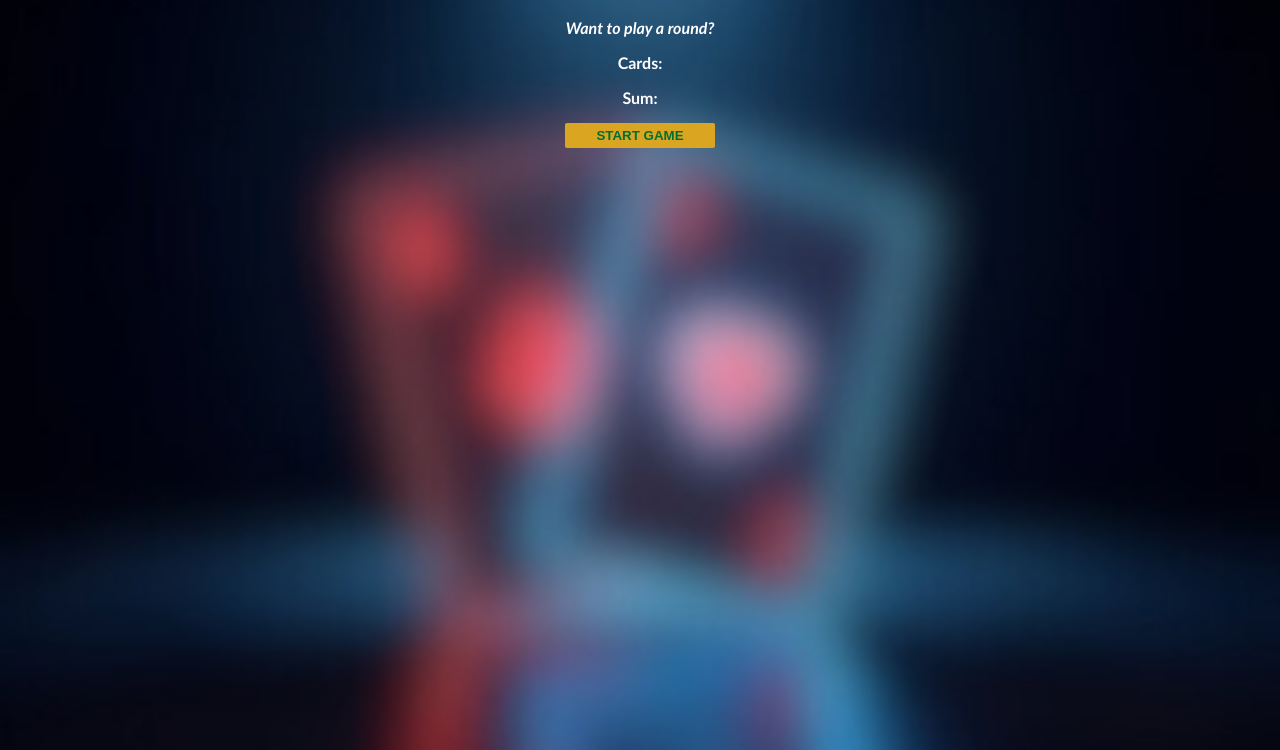
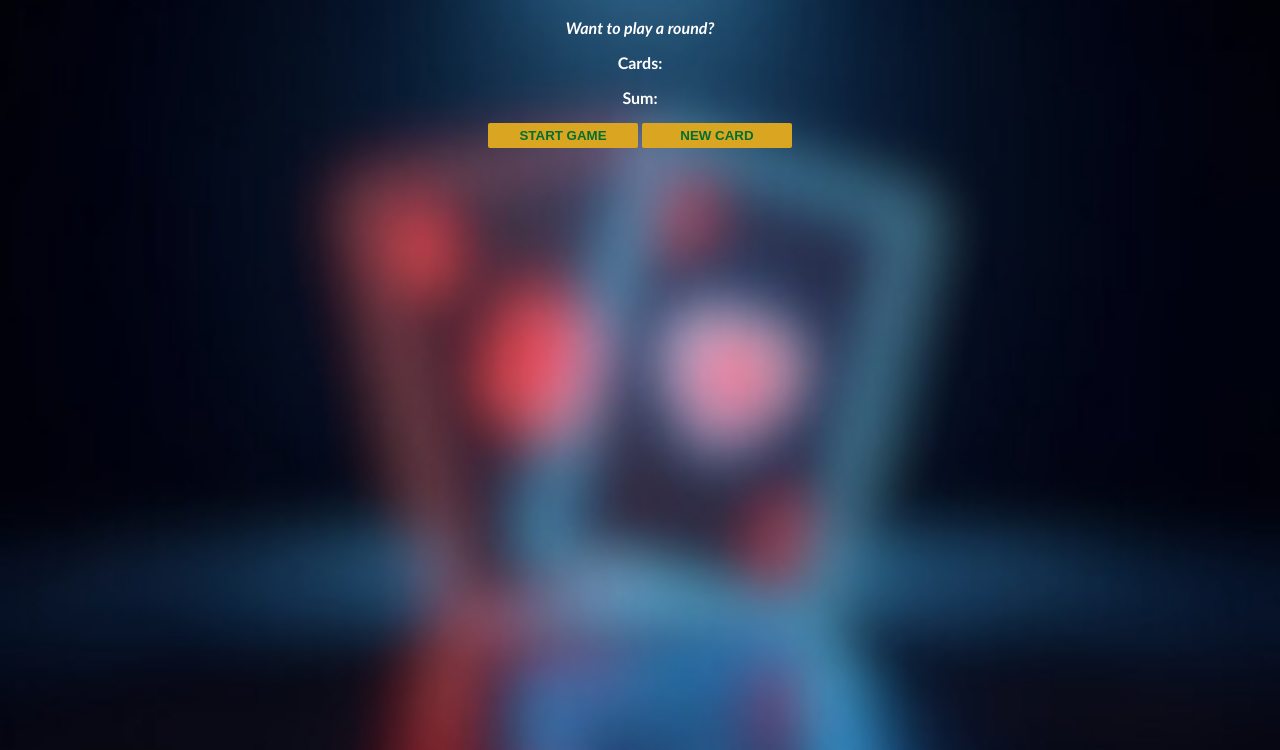
Before and after one commit to nyagajjr/Node_Js, a plain HTML site: page blackjack.html in a window 1280 px wide. Shown: the part 50-800 px from the top of the page. Drawn offline with Linux system fonts and the light colour scheme.

Commit message:
Adding a button NEW CARD

```diff
--- a/blackjack.html
+++ b/blackjack.html
@@ -12,6 +12,8 @@
             <!-- 1. Create a button that says START GAME.
             Make it call a startGame() function when clicked -->
             <button id="gamer" onclick="startGame()"> START GAME </button>
+            <button id="gamer" onclick="newCard()"> NEW CARD </button>
+
         </div>
 
         <script src="js/bjack.js"></script>
```
